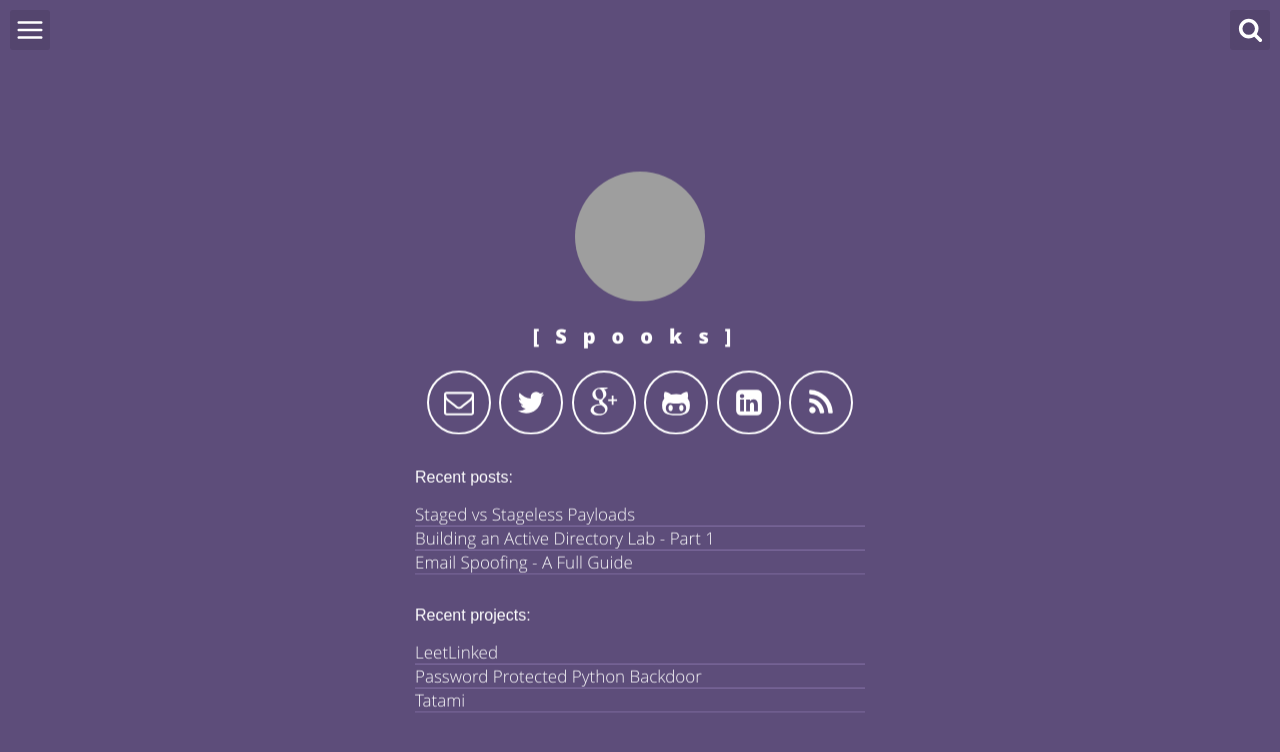
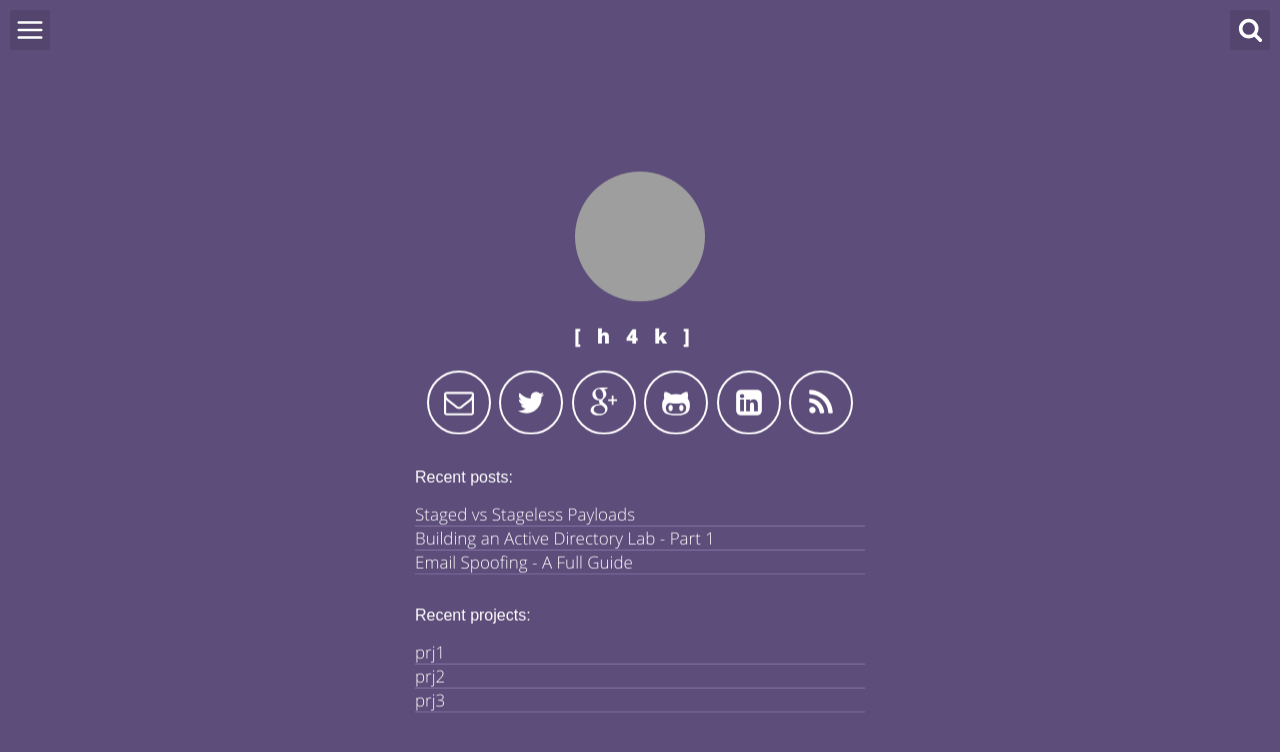
Before and after one commit to ipopovic/ipopovic.github.io, a Jekyll site: the page built from index.html, in a window 1280 px wide. Shown: the top 752 px of the page. Built offline with Jekyll 4.4.1, drawn with Linux system fonts in a browser that asks for light colours; grey boxes are pictures that could not be loaded.

Commit message:
config change

```diff
--- a/_config.yml
+++ b/_config.yml
@@ -1,17 +1,16 @@
 # Site settings
-title: SpookySec
-description: "root@SpookySec:~#"
+title: H4K
+description: "root@h4k.se:~#"
 baseurl: "/" # for test: remove string '/space-jekyll-template' to ''
-url: "https://blog.spookysec.net/" # for test: remove string 'http://victorvoid.github.io' to '' but in production: 'https://yourusername.github.io'
+url: "https://h4k.se/" # for test: remove string 'http://victorvoid.github.io' to '' but in production: 'https://yourusername.github.io'
 
 # User settings
-username: Spooks
-user_title: Spooks
-email: ronnie@spookysec.net
-twitter_username: NaisuBanana
-github_username:  Sq00ky
-linkedin_public_url: rBartwitz # Example: For public profile 'www.linkedin.com/in/john-smith', 'john-smith' is your linkedin_public_url
-profile_picture: https://avatars2.githubusercontent.com/u/44957111?s=460&u=ae50f9e5e53e1b2402d7702abdef2d0492cb8958&v=4
+username: h4k
+user_title: H4K
+email: root@h4k.se
+twitter_username: i_popovic
+github_username:  ipopovic
+profile_picture: https://h4k.se/img/h4k-big1.png
 
 # Build settings
 markdown: kramdown
@@ -31,7 +30,7 @@ links:
     - title: home
       url: /
       key_trigger: 1
-    - title: my posts
+    - title: Pentest Log
       url: /posts
       key_trigger: 2
     - title: tags
@@ -40,11 +39,11 @@ links:
 
 # projects in header index
 projects:
-  - name: LeetLinked
-    url: https://github.com/Sq00ky/LeetLinked
-  - name: Password Protected Python Backdoor
-    url: https://github.com/Sq00ky/Password-Protected-Python-Backdoor
-  - name: Tatami
-    url: https://github.com/OrielOrielOriel/tatami
+  - name: prj1
+    url: https://github.com/
+  - name: prj2
+    url: https://github.com/
+  - name: prj3
+    url: https://github.com/
 # exclude my node related stuff
 exclude: ['package.json', 'src', 'node_modules']
```
